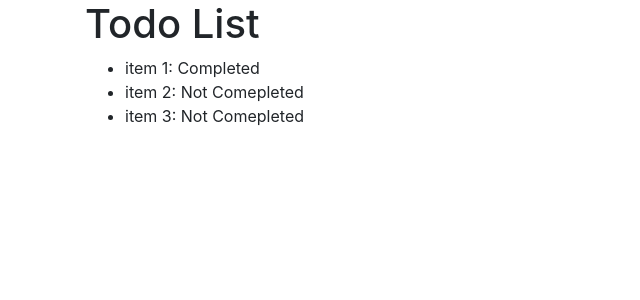
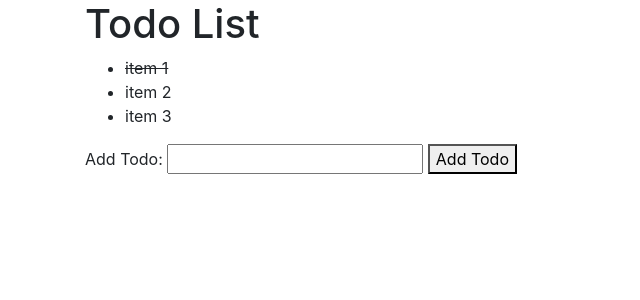
Before and after one commit to adhirajcs/django-to-do, a Django app: page /todos/ in a window 1280 px wide. Shown: the part 56-356 px from the top of the page, without its empty margins (0-640 px from the left). Run offline with Django 5.2, Linux system fonts and the light colour scheme; data comes from the database, SQL or seed files in the repository; both versions use the stored data as it was after the commit; some libraries are stand-ins or nearby versions.

Commit message:
Added input box to add todos

```diff
--- a/myapp/templates/base.html
+++ b/myapp/templates/base.html
@@ -12,12 +12,12 @@
   </head>
   <body>
     <nav class="navbar navbar-expand-lg navbar-light bg-light">
-      <a class="navbar-brand" href="#">My Django App</a>
+      <a class="navbar-brand" href="/">My Django App</a>
       <button class="navbar-toggler" type="button" data-toggle="collapse" data-target="#navbarNav" aria-controls="navbarNav" aria-expanded="false" aria-label="Toggle navigation"><span class="navbar-toggler-icon"></span></button>
       <div class="collapse navbar-collapse" id="navbarNav">
         <ul class="navbar-nav">
           <li class="nav-item active">
-            <a class="nav-link" href="#">Home</a>
+            <a class="nav-link" href="/">Home</a>
           </li>
           <li class="nav-item">
             <a class="nav-link" href="#">About</a>
--- a/myapp/templates/todos.html
+++ b/myapp/templates/todos.html
@@ -5,9 +5,17 @@
 <ul>
     {% for todo in todos %}
     <li>
-        {{ todo.title}}: {% if todo.completed %}Completed{% else %}Not Comepleted{% endif %}
+        {% if todo.completed %}<strike>{{ todo.title}}</strike>{% else %}{{ todo.title}}{% endif %}
+
     </li>
     {% endfor %}
 </ul>
 
+<form method="post" action="{% url 'addTodos' %}">
+    {% csrf_token %}
+    <label for="newTodo">Add Todo:</label>
+    <input type="text" id="newTodo" name="newTodo" required>
+    <button type="submit">Add Todo</button>
+</form>
+
 {% endblock %}
--- a/myapp/urls.py
+++ b/myapp/urls.py
@@ -3,5 +3,6 @@ from . import views
 
 urlpatterns = [
     path("", views.todos, name="home"),
-    path("todos/", views.todos, name="Todos")
+    path("todos/", views.todos, name="Todos"),
+    path("add_todos/", views.todos, name="addTodos")
 ]
--- a/myapp/views.py
+++ b/myapp/views.py
@@ -1,4 +1,4 @@
-from django.shortcuts import render, HttpResponse
+from django.shortcuts import redirect, render, HttpResponse
 from .models import TodoItem
 
 # Create your views here.
@@ -6,6 +6,24 @@ from .models import TodoItem
 def home(request):
     return render(request, "home.html")
 
+# def todos(request):
+#     items = TodoItem.objects.all()
+#     return render(request, "todos.html", {"todos": items })
+
 def todos(request):
     items = TodoItem.objects.all()
+    if request.method == 'POST':
+        new_todo_title = request.POST.get('newTodo')
+        if new_todo_title:
+            new_todo = TodoItem.objects.create(title=new_todo_title, completed=False)
+            new_todo.save()
+            redirect("todos.html")
     return render(request, "todos.html", {"todos": items })
+
+# def add_todos(request):
+#     if request.method == 'POST':
+#         new_todo_title = request.POST.get('newTodo')
+#         if new_todo_title:
+#             new_todo = TodoItem.objects.create(title=new_todo_title, completed=False)
+#             new_todo.save()
+#             redirect("todos.html")
```
Also changed, not shown: db.sqlite3, myapp/forms.py (added).
